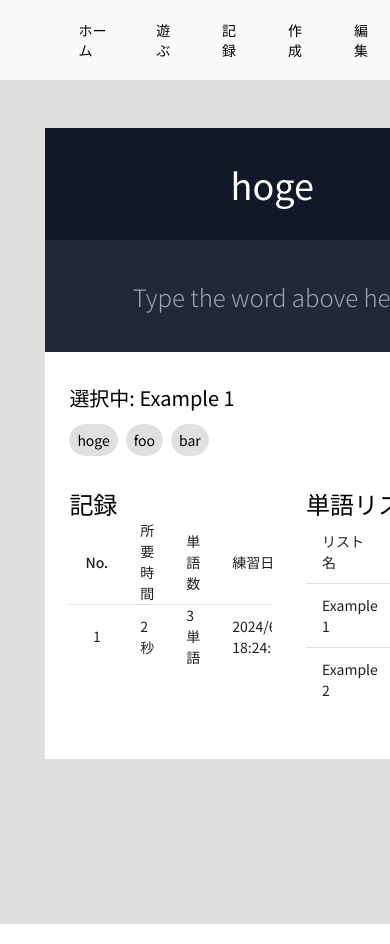
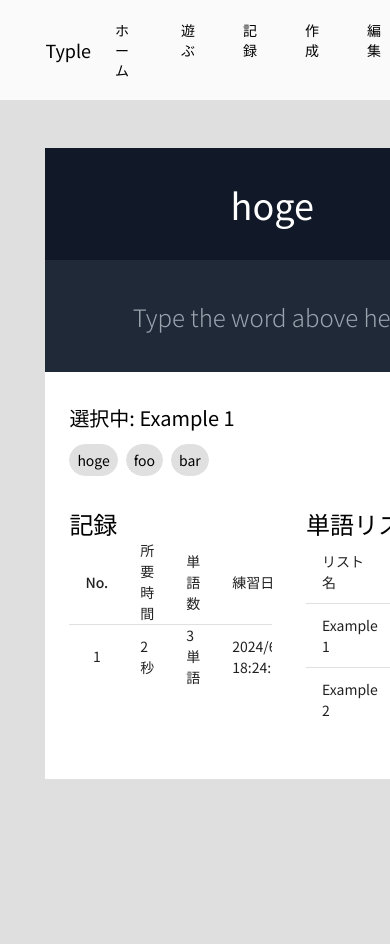
Before and after one commit to liyur-qie/typle-v, a Vue app: page / in a window 390 px wide. Shown: the top 944 px of the page. Built offline with nearby package versions, Linux system fonts and the light colour scheme.

Commit message:
lg未満時にアプリ名表示

```diff
--- a/src/components/Navbar/Navbar.vue
+++ b/src/components/Navbar/Navbar.vue
@@ -1,7 +1,8 @@
 <template>
   <nav class="flex justify-center items-center bg-white">
     <div class="navbar w-full">
-      <div class="flex justify-end w-4/5 mx-auto">
+      <div class="navbarContainer flex justify-between lg:justify-end items-center w-10/12 mx-auto">
+        <h1 class="text-lg lg:hidden">Typle</h1>
         <NavbarList />
       </div>
     </div>
@@ -13,5 +14,9 @@ import NavbarList from "@/components/Navbar/NavbarList.vue"
 <style lang="scss">
 .navbar {
   background-color: #fafafa;
+
+  .navbarContainer {
+    max-width: 1280px;
+  }
 }
 </style>
--- a/src/components/Pages/PageContainer.vue
+++ b/src/components/Pages/PageContainer.vue
@@ -1,10 +1,10 @@
 <template>
-  <div class="appContainer w-10/12 mx-auto mt-12">
+  <div class="pageContainer w-10/12 mx-auto mt-12">
     <slot />
   </div>
 </template>
 <style lang="scss" scoped>
-.appContainer {
+.pageContainer {
   max-width: 1280px;
 }
 </style>
```
